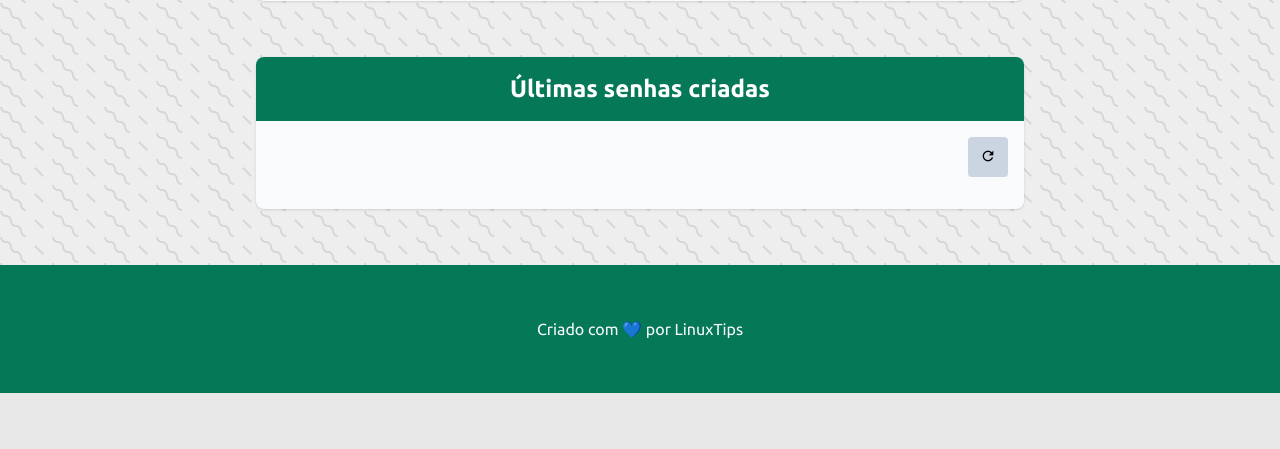
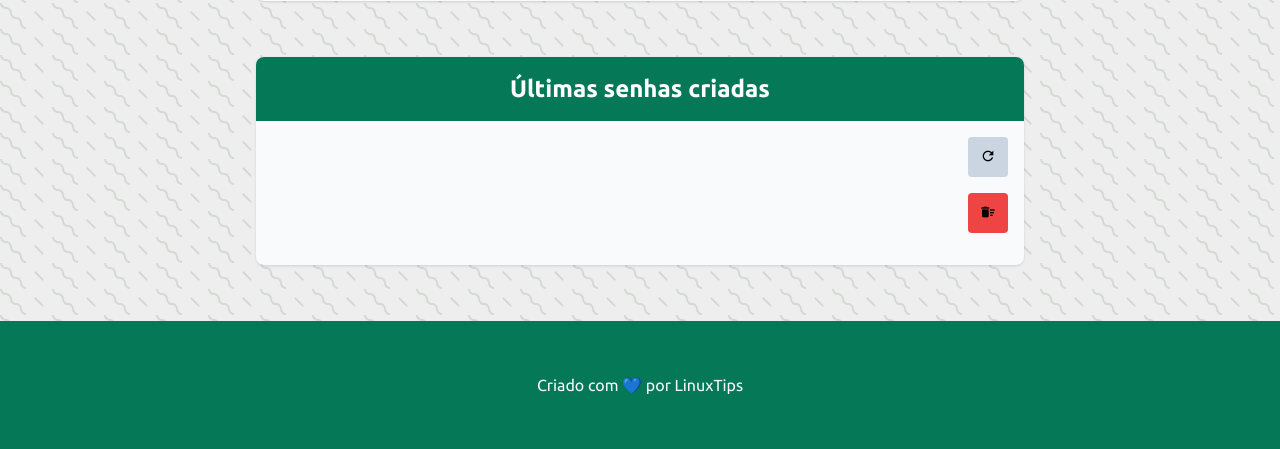
Before and after one commit to AgnerLoss/LINUXtips-Giropops-Senhas, a Flask app: page / in a window 1280 px wide. Shown: the part 491-940 px from the top of the page. Before the commit the page ends 884 px from the top, so only its background shows below. Run offline with Flask 3, Linux system fonts and the light colour scheme; data that the repository does not hold is empty; style sheets or scripts are compiled from the project's sources.

Commit message:
inserção de botão de exclusão

```diff
--- a/app.py
+++ b/app.py
@@ -77,3 +77,9 @@ if __name__ == '__main__':
     logging.basicConfig(filename='error.log', level=logging.DEBUG)
     start_http_server(8088)
     app.run(debug=True)
+
+
+@app.route('/apagar_todas_senhas', methods=['DELETE'])
+def apagar_todas_senhas():
+    r.delete('senhas')
+    return jsonify({'status': 'success'}), 200
--- a/static/js/main.js
+++ b/static/js/main.js
@@ -56,3 +56,24 @@ function toggleUsuarios() {
 function buscarUltimasSenhas() {
   navigation.reload();
 }
+
+function limparTodasAsSenhas() {
+  const confirmacao = confirm("Tem certeza que deseja apagar todas as senhas salvas?");
+
+  if (confirmacao) {
+    fetch(`/apagar_todas_senhas`, {
+      method: 'DELETE'
+    })
+    .then(response => {
+      if (response.ok) {
+        document.getElementById('lista-senhas').innerHTML = '';
+        mostrarToast("Todas as senhas foram apagadas!");
+      } else {
+        mostrarToast("Não foi possível apagar as senhas.");
+      }
+    })
+    .catch(error => {
+      mostrarToast("Erro ao apagar as senhas: " + error);
+    });
+  }
+}
--- a/templates/index.html
+++ b/templates/index.html
@@ -79,6 +79,11 @@
           aria-label="atualizar" onclick="buscarUltimasSenhas()">
           <span class="font-emoji">refresh</span>
         </button>
+        <button id="limpar-senhas"
+          class="ml-2 bg-red-500 rounded h-10 px-3 py-1 hover:bg-red-600 self-end mr-4 mt-4" type="button"
+          aria-label="limpar todas as senhas" onclick="limparTodasAsSenhas()">
+          <span class="font-emoji">delete_sweep</span>
+        </button>
         {% include 'lista_senhas.html' %}
     </section>
   </main>
@@ -88,4 +93,5 @@
 </body>
 <script src="{{ url_for('static', filename='js/main.js') }}"></script>
 
+
 </html>
```
Also changed, not shown: static/css/styles.css (line endings or trailing spaces), templates/lista_senhas.html (line endings or trailing spaces).
